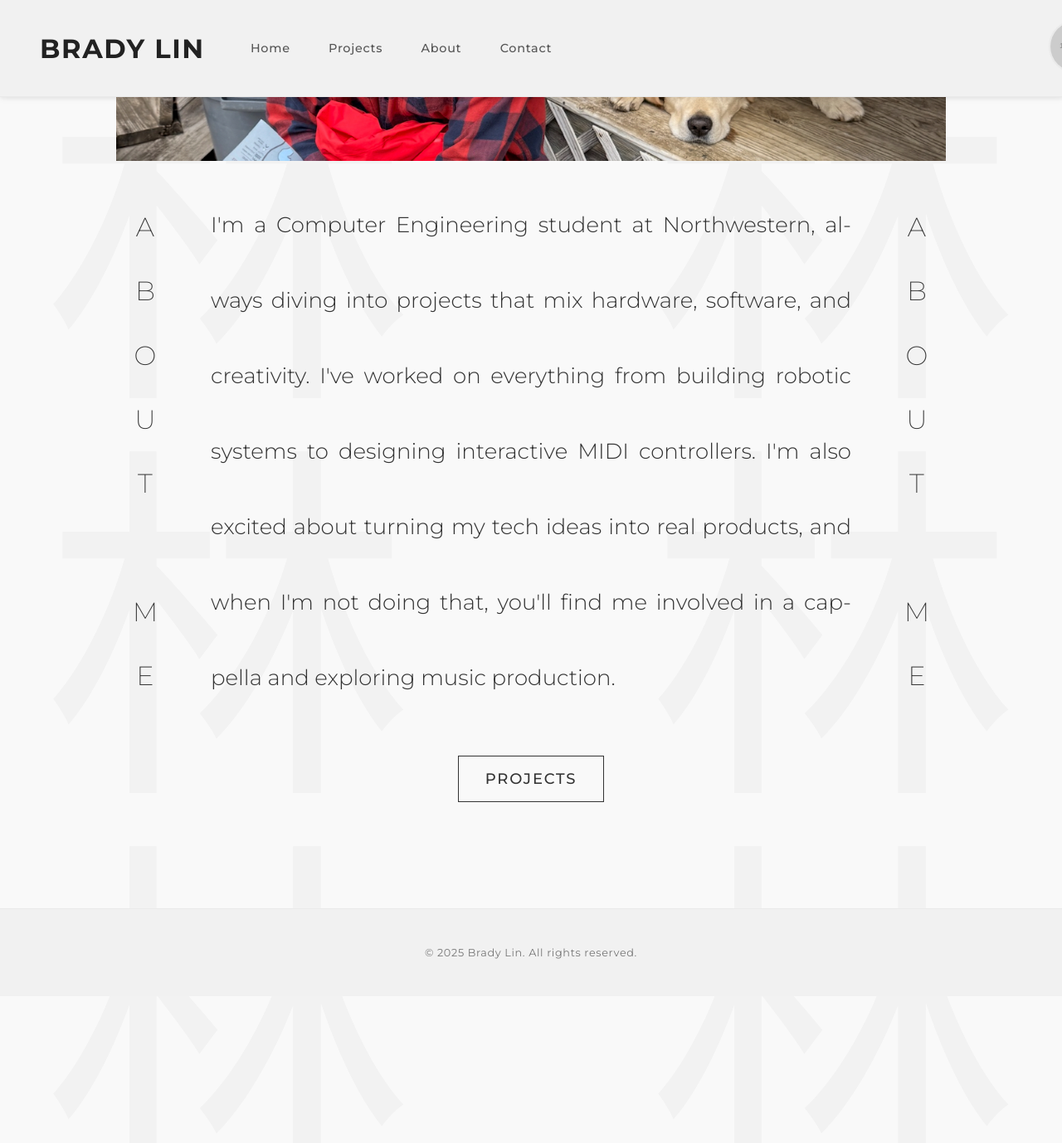
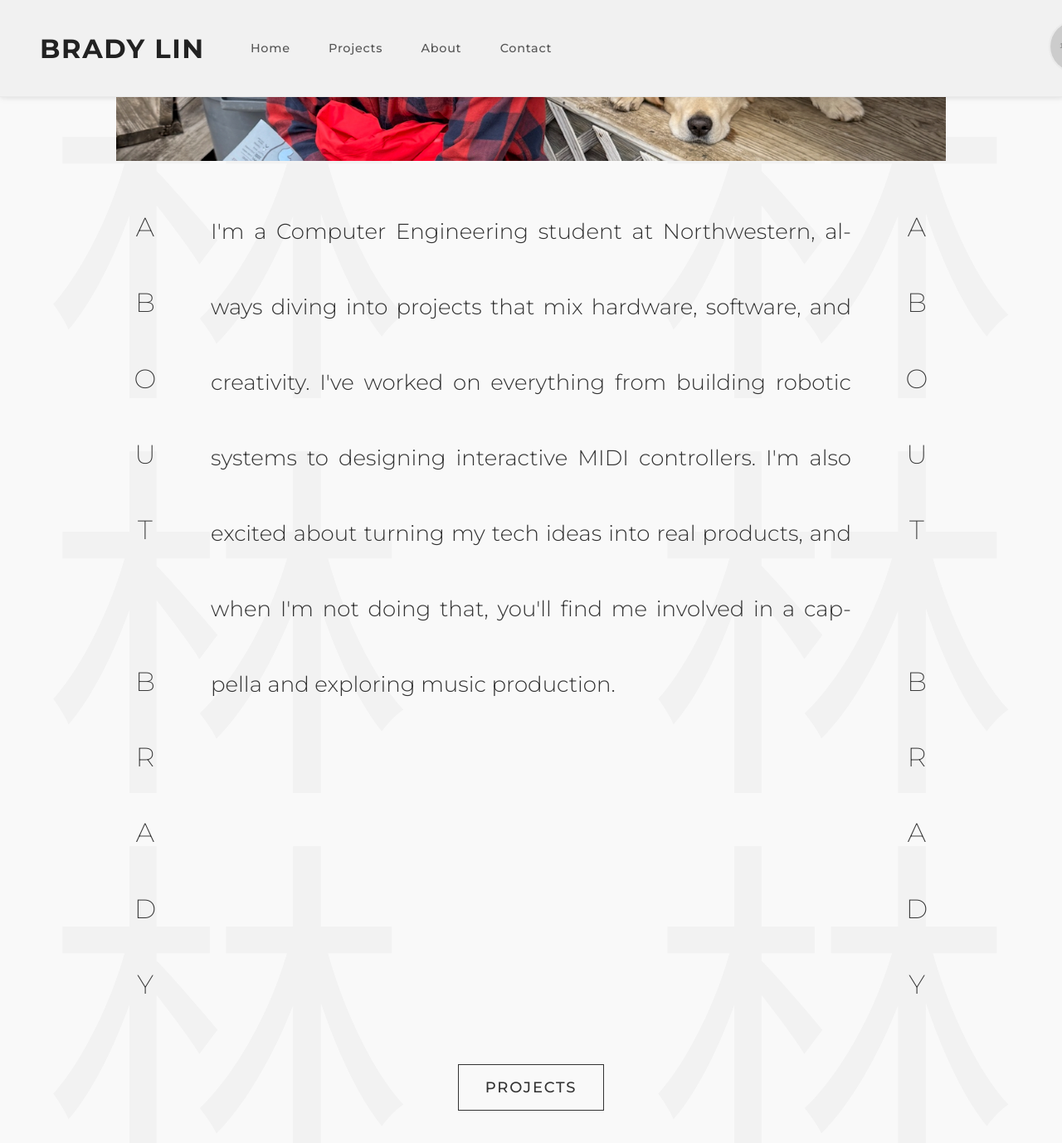
Before and after one commit to Bylin-code/Bylin-code.github.io, a Jekyll site: the page built from about.md, in a window 1280 px wide and 1400 px high, scrolled down 422 px. Shown: the top 1378 px of the window at 83% size. Built offline with Jekyll 4.4.1, drawn with Linux system fonts in a browser that asks for light colours; before the commit the page ends 1623 px from its top, so only the background shows below that.

Commit message:
Update about.md
about adjustments

```diff
--- a/about.md
+++ b/about.md
@@ -19,8 +19,11 @@ permalink: /about/
       <span>U</span>
       <span>T</span>
       <span>&nbsp;</span>
-      <span>M</span>
-      <span>E</span>
+      <span>B</span>
+      <span>R</span>
+      <span>A</span>
+      <span>D</span>
+      <span>Y</span>
     </div>
 
     <!-- Bio paragraph -->
@@ -35,8 +38,11 @@ permalink: /about/
       <span>U</span>
       <span>T</span>
       <span>&nbsp;</span>
-      <span>M</span>
-      <span>E</span>
+      <span>B</span>
+      <span>R</span>
+      <span>A</span>
+      <span>D</span>
+      <span>Y</span>
     </div>
   </div>
 
@@ -76,7 +82,7 @@ permalink: /about/
     justify-content: space-between;
     margin-bottom: var(--spacing-xlarge);
     position: relative;
-    min-height: 500px;
+    min-height: 1009px;
   }
 
   /* Override vertical text styling for about page */
@@ -121,6 +127,7 @@ permalink: /about/
     font-weight: 300; /* Thinner font weight */
     line-height: 3.5;
     margin: 0;
+    margin-top: 7.5px;
     color: var(--color-dark);
     text-align: justify;
     hyphens: auto;
```
